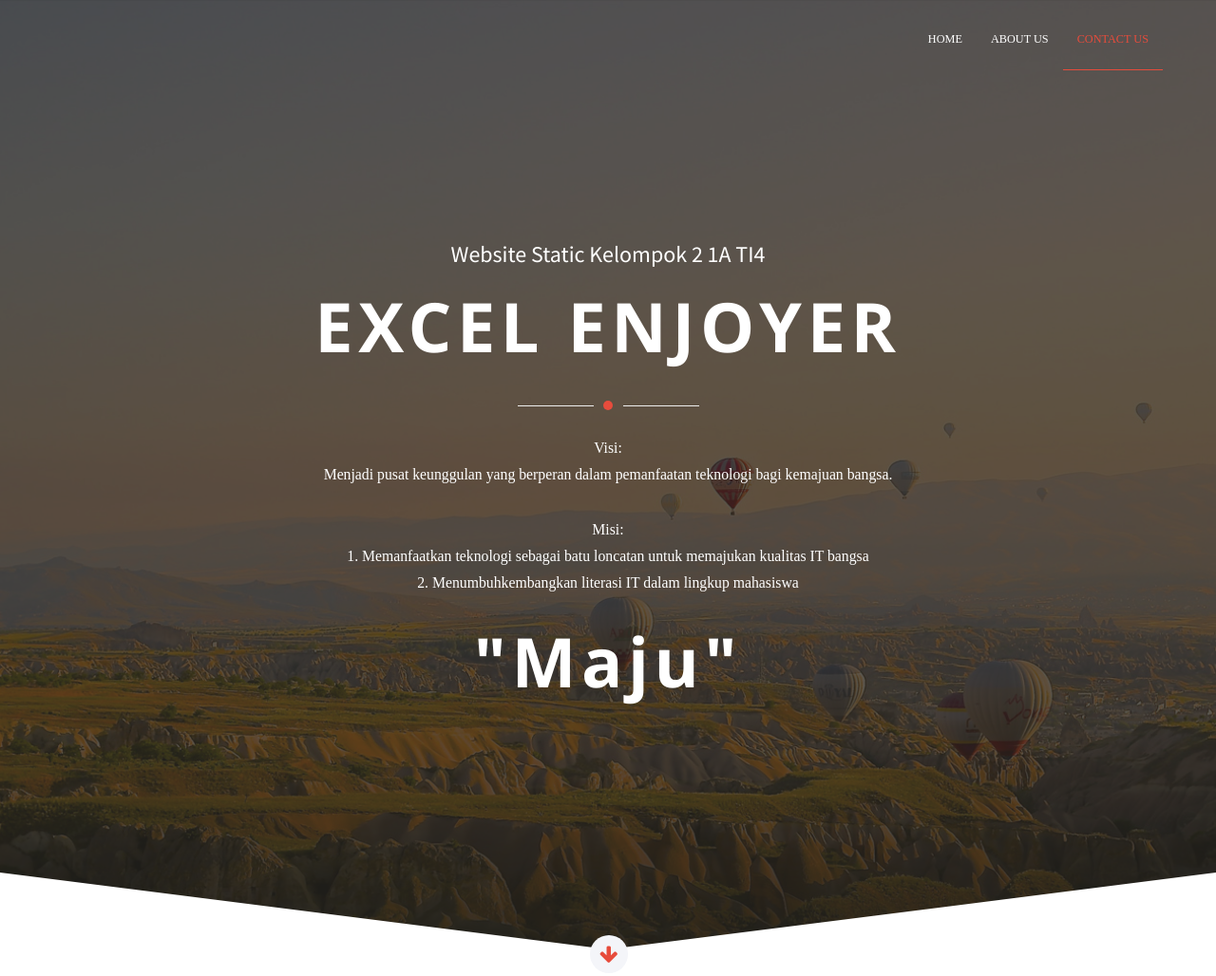
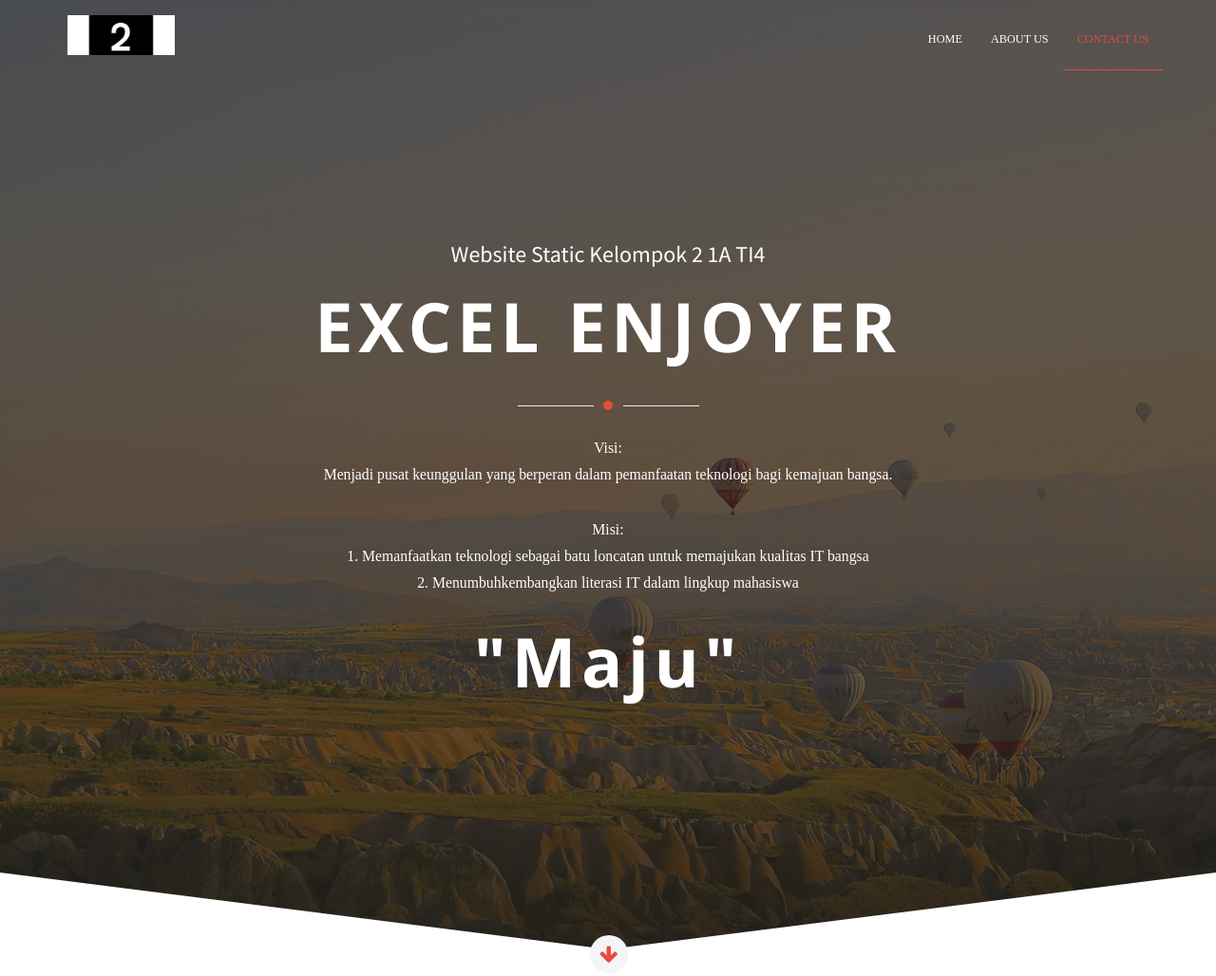
Before and after one commit to muhammadrama19/kelompok2FIX.github.io, a plain HTML site: page index.html in a window 1280 px wide. Shown: the top 1028 px of the page at 95% size. Drawn offline with Linux system fonts and the light colour scheme.

```diff
--- a/index.html
+++ b/index.html
@@ -56,6 +56,7 @@
                                                 <span class="icon-bar"></span>
                                             </button>
                                             <a class="navbar-brand" href="#home">
+                                                <img src="assets/images/dua (1).png"/>
 
                                             </a>
                                         </div>
```
Also changed, not shown: assets/images/1200px-Junction_2.svg.png (added), assets/images/dua (1).png (added), assets/images/dua.png (added).
